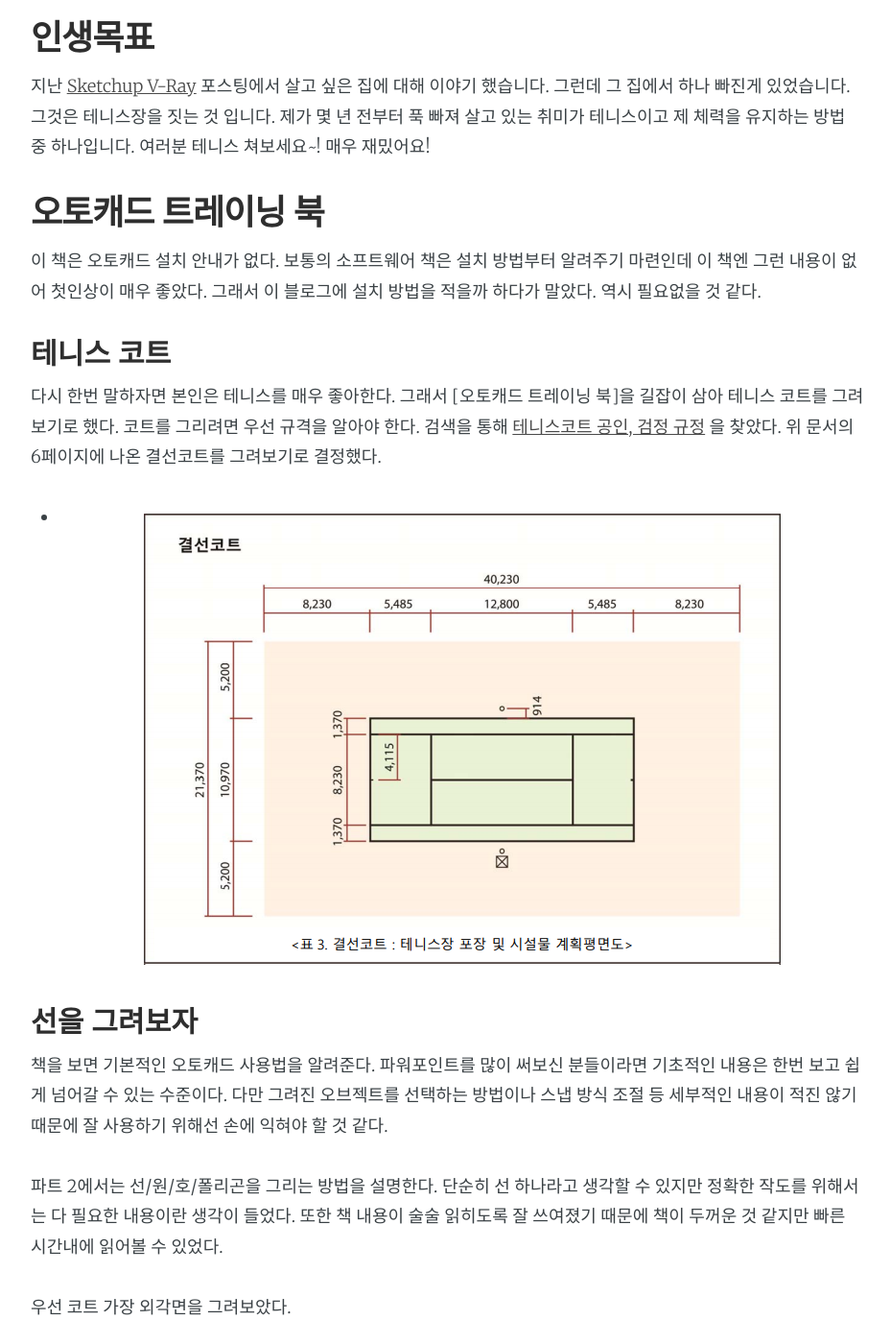
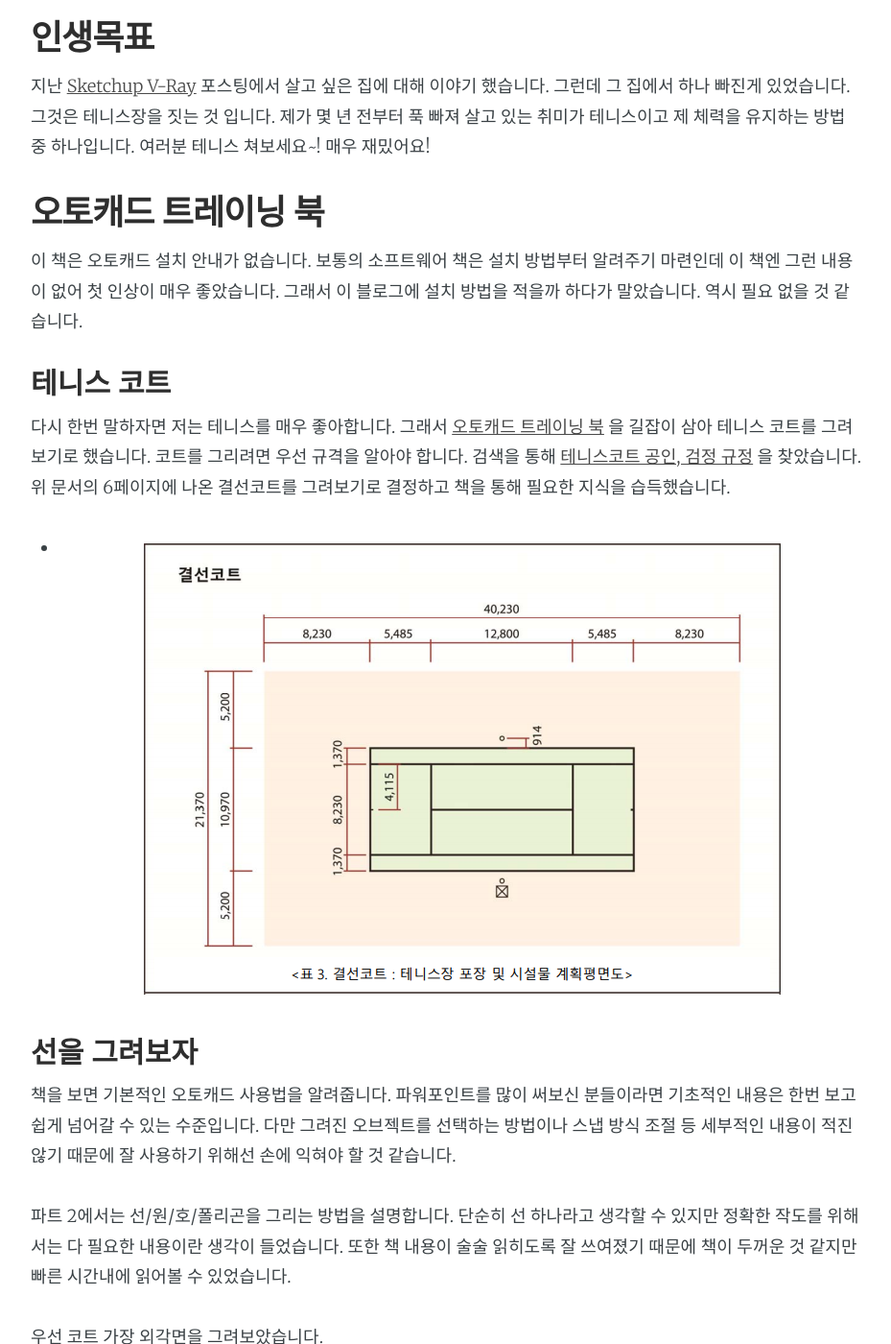
Before and after one commit to hyunjong-lee/hyunjong-lee-prev.github.io, a Jekyll site: the page built from _posts/2018-12-22-AUTOCAD-TRAININGBOOK.markdown, in a window 1280 px wide and 1400 px high, scrolled down 336 px. Shown: the whole window at 96% size, without its empty margins (173-1102 px from the left). Built offline with Jekyll 4.4.1, drawn with Linux system fonts in a browser that asks for light colours; some of the changed text lies outside the part shown.

Commit message:
Fix Review

```diff
--- a/_posts/2018-12-22-AUTOCAD-TRAININGBOOK.markdown
+++ b/_posts/2018-12-22-AUTOCAD-TRAININGBOOK.markdown
@@ -7,7 +7,7 @@ categories: Review
 
 
 본 포스팅은 [오토캐드 트레이닝 북](http://www.hanbit.co.kr/store/books/look.php?p_code=B6270769200) 에 대한 후기를 담고 있습니다.
-자세한 사항은 한빛미디어 홈페이지에서 확인하실 수 있습니다.
+자세한 사항은 한빛미디어 홈페이지에서 확인 하실 수 있습니다.
 
 
 
@@ -23,20 +23,20 @@ categories: Review
 
 ## 오토캐드 트레이닝 북
 
-이 책은 오토캐드 설치 안내가 없다.
-보통의 소프트웨어 책은 설치 방법부터 알려주기 마련인데 이 책엔 그런 내용이 없어 첫인상이 매우 좋았다.
-그래서 이 블로그에 설치 방법을 적을까 하다가 말았다.
-역시 필요없을 것 같다.
+이 책은 오토캐드 설치 안내가 없습니다.
+보통의 소프트웨어 책은 설치 방법부터 알려주기 마련인데 이 책엔 그런 내용이 없어 첫 인상이 매우 좋았습니다.
+그래서 이 블로그에 설치 방법을 적을까 하다가 말았습니다.
+역시 필요 없을 것 같습니다.
 
 
 
 ### 테니스 코트
 
-다시 한번 말하자면 본인은 테니스를 매우 좋아한다.
-그래서 [오토캐드 트레이닝 북]을 길잡이 삼아 테니스 코트를 그려보기로 했다.
-코트를 그리려면 우선 규격을 알아야 한다.
-검색을 통해 [테니스코트 공인, 검정 규정](http://www.kortennis.co.kr/data_download/2011_tennis_rule.pdf) 을 찾았다.
-위 문서의 6페이지에 나온 결선코트를 그려보기로 결정했다.
+다시 한번 말하자면 저는 테니스를 매우 좋아합니다.
+그래서 [오토캐드 트레이닝 북](http://www.hanbit.co.kr/store/books/look.php?p_code=B6270769200) 을 길잡이 삼아 테니스 코트를 그려보기로 했습니다.
+코트를 그리려면 우선 규격을 알아야 합니다.
+검색을 통해 [테니스코트 공인, 검정 규정](http://www.kortennis.co.kr/data_download/2011_tennis_rule.pdf) 을 찾았습니다.
+위 문서의 6페이지에 나온 결선코트를 그려보기로 결정하고 책을 통해 필요한 지식을 습득했습니다.
 
 - ![결선코트 1면](/assets/images/autocad_trainingbook/tennis_court.png)
 
@@ -44,42 +44,42 @@ categories: Review
 
 ### 선을 그려보자
 
-책을 보면 기본적인 오토캐드 사용법을 알려준다.
-파워포인트를 많이 써보신 분들이라면 기초적인 내용은 한번 보고 쉽게 넘어갈 수 있는 수준이다.
-다만 그려진 오브젝트를 선택하는 방법이나 스냅 방식 조절 등 세부적인 내용이 적진 않기 때문에 잘 사용하기 위해선 손에 익혀야 할 것 같다.
+책을 보면 기본적인 오토캐드 사용법을 알려줍니다.
+파워포인트를 많이 써보신 분들이라면 기초적인 내용은 한번 보고 쉽게 넘어갈 수 있는 수준입니다.
+다만 그려진 오브젝트를 선택하는 방법이나 스냅 방식 조절 등 세부적인 내용이 적진 않기 때문에 잘 사용하기 위해선 손에 익혀야 할 것 같습니다.
 
-파트 2에서는 선/원/호/폴리곤을 그리는 방법을 설명한다.
-단순히 선 하나라고 생각할 수 있지만 정확한 작도를 위해서는 다 필요한 내용이란 생각이 들었다.
-또한 책 내용이 술술 읽히도록 잘 쓰여졌기 때문에 책이 두꺼운 것 같지만 빠른 시간내에 읽어볼 수 있었다.
+파트 2에서는 선/원/호/폴리곤을 그리는 방법을 설명합니다.
+단순히 선 하나라고 생각할 수 있지만 정확한 작도를 위해서는 다 필요한 내용이란 생각이 들었습니다.
+또한 책 내용이 술술 읽히도록 잘 쓰여졌기 때문에 책이 두꺼운 것 같지만 빠른 시간내에 읽어볼 수 있었습니다.
 
-우선 코트 가장 외각면을 그려보았다.
+우선 코트 가장 외각면을 그려보았습니다.
 
 - ![그리기 시작](/assets/images/autocad_trainingbook/draw1.png)
 
 
-파트 2를 읽고 선을 그린 후 파트 4에 나오는 해치 설명을 통해 색을 채워넣었다.
-코트의 색은 요즘 테니스를 치러 다니는 올림픽공원 테니스장 이미지를 검색해서 색을 추출했다.
+파트 2를 읽고 선을 그린 후 파트 4에 나오는 해치 설명을 통해 색을 채워넣었습니다.
+코트의 색은 요즘 테니스를 치러 다니는 올림픽공원 테니스장 이미지를 검색해서 색을 추출했습니다.
 
 - ![올림픽공원 테니스장](/assets/images/autocad_trainingbook/tennis_court_color.png)
 
-그리고 치수를 입력하면 웬지 멋있을 것 같아서 치수도 그려 넣었다.
+그리고 치수를 입력하면 웬지 멋있을 것 같아서 치수도 넣었습니다.
 
 
 
 ### 내부 코트를 그려보자
 
-이제 실제 공이 들어와야 하는 코트를 그리기 시작했다.
-사이즈에 맞게 네모를 그린 후 해치 명령을 통해 코트 색을 입혔다.
+이제 실제 공이 들어와야 하는 코트를 그리기 시작했습니다.
+사이즈에 맞게 네모를 그린 후 해치 명령을 통해 코트 색을 입혔습니다.
 
 - ![코트 그리기 - 첫번째 파트](/assets/images/autocad_trainingbook/draw2.png)
 - ![코트 그리기 - 부분1](/assets/images/autocad_trainingbook/draw3.png)
 
-그리고 이 과정을 반복하여 전체 코트를 그렸다.
+그리고 이 과정을 반복하여 전체 코트를 그렸습니다.
 
 - ![코트 그리기 - 전체](/assets/images/autocad_trainingbook/draw4.png)
 
-앞서 말했지만, 치수를 입력하면 웬지 모르게 멋있어 보인다.
-그래서 치수도 꼼꼼하게 기입했다.
+앞서 말했지만, 치수를 입력하면 웬지 모르게 멋있어 보입니다.
+그래서 치수도 꼼꼼하게 기입했습니다.
 
 - ![코트 그리기 - 치수 마무리](/assets/images/autocad_trainingbook/draw5.png)
 
@@ -87,34 +87,34 @@ categories: Review
 
 ### 출력하기
 
-테니스 코트도 그리고 치수도 입력했는데 뭔가 아쉽다.
-이 아쉬움을 채울 것은 도면 출력이다.
-파트 6을 보면 도면 공간과 뷰포트에 대해서 설명한다.
-이를 보고 그려진 내용물을 출력할 수 있게 준비했다.
+테니스 코트도 그리고 치수도 입력했는데 뭔가 아쉽습니다.
+이 아쉬움을 채울 것은 도면 출력이란 생각이 들었습니다.
+파트 6을 보면 도면 공간과 뷰포트에 대해서 설명하고 있습니다.
+이를 보고 그려진 내용물을 출력할 수 있게 준비했습니다.
 
 - ![도면 1](/assets/images/autocad_trainingbook/result1.png)
 
-아 딱히 마음에 안 드는 것은 아니지만 라인이 검은색인 것이 조금 아쉽다.
-그래서 흰색으로 라인을 바꿔보고 두께도 좀 더 두껍게 해보았다.
+아 딱히 마음에 안 드는 것은 아니지만 라인이 검은색인 것이 조금 아쉽습니다.
+그래서 흰색으로 라인을 바꿔보고 두께도 좀 더 두껍게 해보았습니다.
 
 - ![도면 2](/assets/images/autocad_trainingbook/result2.png)
 
-와 이건 선이 너무 두껍고 외각선이 안보인다.
-외각선은 다시 검정색으로 가고 라인 두께는 줄여보자!
+와 이건 선이 너무 두껍고 외각선이 안보입니다.
+외각선은 다시 검정색으로 가고 라인 두께는 줄여보자! 라는 재도전 해봅니다.
 
 - ![도면 3](/assets/images/autocad_trainingbook/result3.png)
 
-와 이제야 마음에 드는 결과물이 나왔다.
+와 이제야 마음에 드는 결과물이 나왔습니다.
 
 
 
 ## 마무리하며
 
-이 책의 내용은 정말 읽기 쉽게 잘 쓰여있다.
-그리고 본인과 같은 초보도 쉽게 잘 따라할 수 있다.
-이 책의 내용을 따라서 좀 더 연습한 후 (시간이 허락한다면) 실내 테니스장도 그려볼 생각이다.
-3D 모델도 그릴 수 있는 가이드가 있기 때문에 이 책을 기반으로 연습한다면 그리지 못할 것은 없어보인다.
-그리고 기존에 읽었던 [스케치업 & V-RAY 트레이닝북](http://www.hanbit.co.kr/store/books/look.php?p_code=B7809647538) 을 적용하여 실제와 같은 렌더링도 가능한 것으로 예상된다.
-인터넷으로 좀 찾아보니 오토캐드 도면을 스케치업에서 불러오는 방법이 존재했다.
-내 손으로 내가 짓고 싶은 실내 테니스장을 그릴 수 있다고 생각하면 가슴이 설레어온다.
-다만 게으름이 심해 잉여시간에 도면 그리기를 꾸준히 할 수 있는 추진력이 생기기를 바라며 이 포스팅을 마무리한다.
+이 책의 내용은 정말 읽기 쉽게 잘 쓰여있습니다.
+그리고 본인과 같은 초보도 쉽게 잘 따라할 수 있습니다.
+이 책의 내용을 따라서 좀 더 연습한 후 (시간이 허락한다면) 실내 테니스장도 그려볼 생각입니다.
+3D 모델도 그릴 수 있는 가이드가 있기 때문에 이 책을 기반으로 연습한다면 그리지 못할 것은 없어보입니다.
+그리고 기존에 읽었던 [스케치업 & V-RAY 트레이닝북](http://www.hanbit.co.kr/store/books/look.php?p_code=B7809647538) 을 적용하여 실제와 같은 렌더링도 가능한 것으로 예상됩니다.
+인터넷으로 좀 찾아보니 오토캐드 도면을 스케치업에서 불러오는 방법이 존재했습니다.
+내 손으로 내가 짓고 싶은 실내 테니스장을 그릴 수 있다고 생각하면 가슴이 설레어 옵니다.
+다만 게으름이 심해 잉여시간에 도면 그리기를 꾸준히 할 수 있는 추진력이 생기기를 바라며 이 포스팅을 마무리 합니다.
```
Also changed, not shown: assets/images/autocad_trainingbook/result1.png (added), assets/images/autocad_trainingbook/result2.png (added), assets/images/autocad_trainingbook/result3.png (added).
